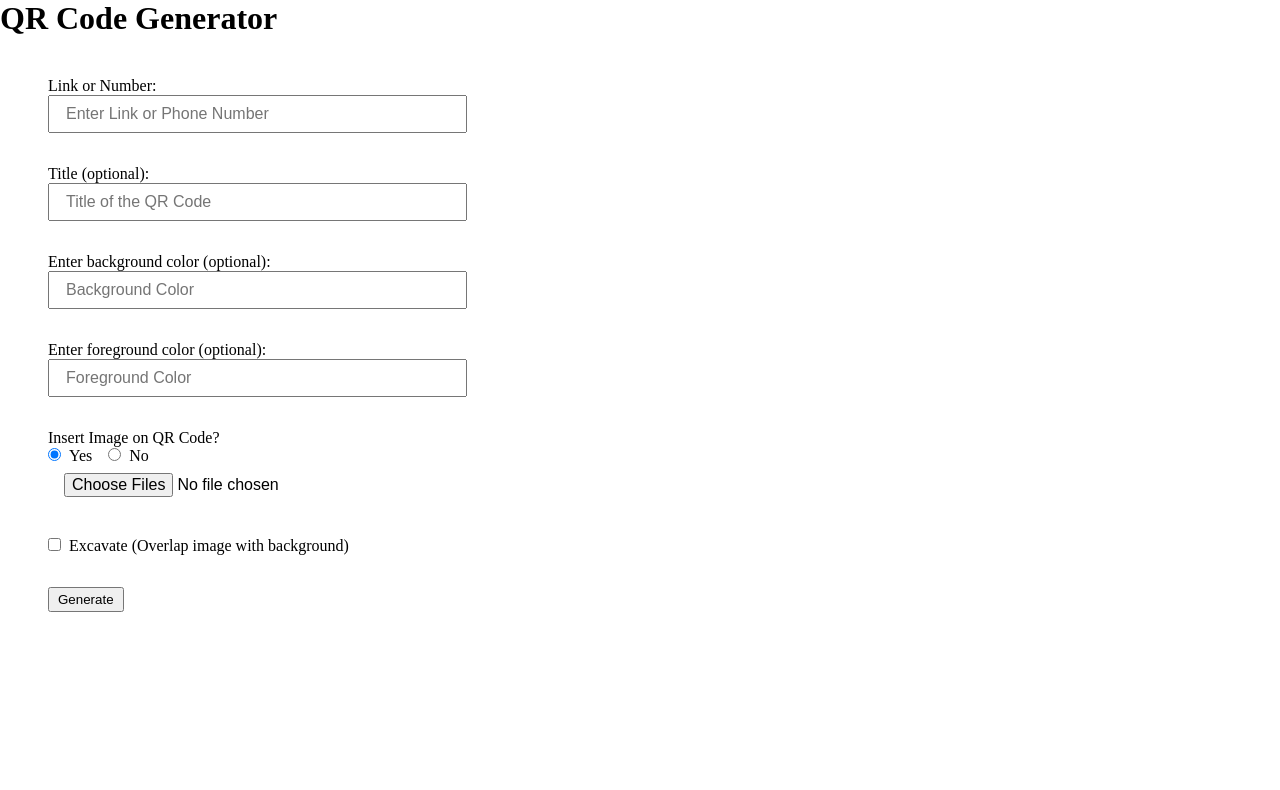
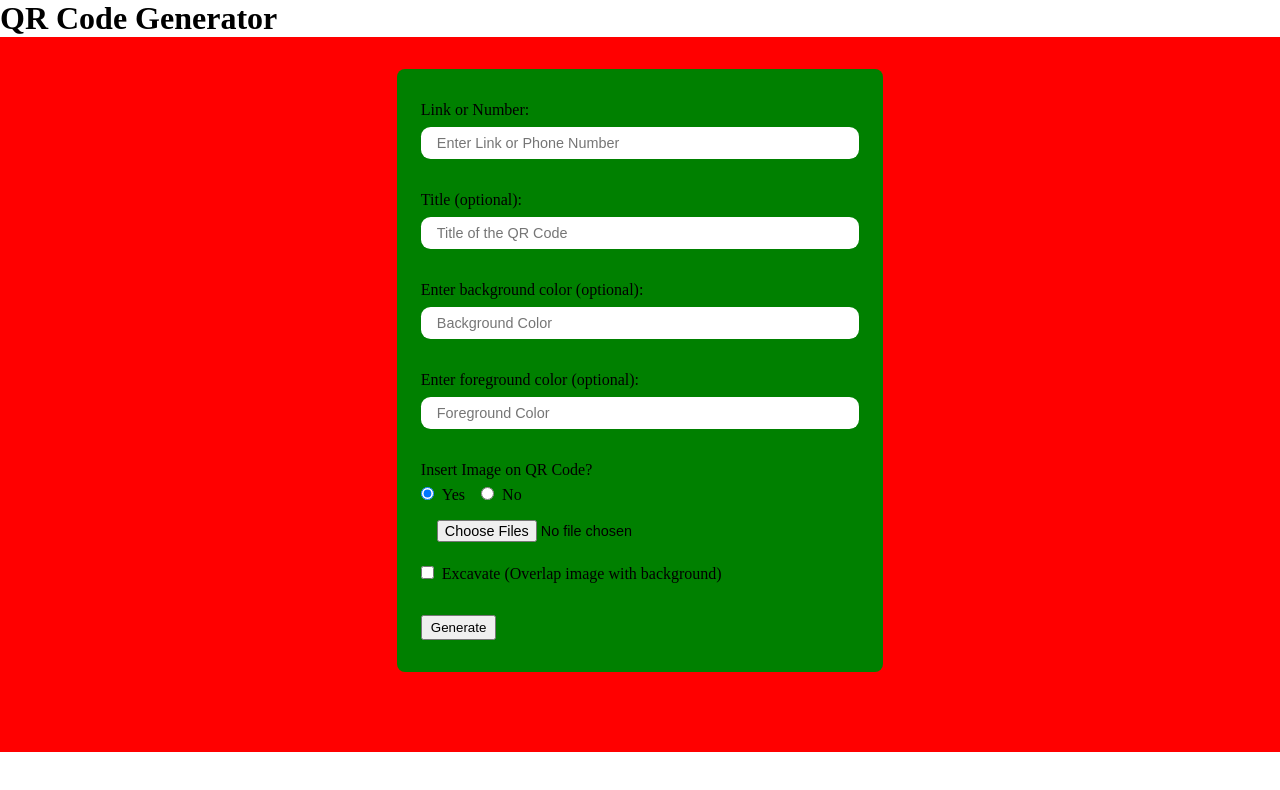
Before and after one commit to Dopetwist/React-QR-Code-generator, a React (Vite) app: page / in a window 1280 px wide. Both pictures are taken after a click on the element "Yes". Shown: the top 790 px of the page. Built offline with nearby package versions, Linux system fonts and the light colour scheme.

Commit message:
style: start app interface design

```diff
--- a/src/components/ImgFile.jsx
+++ b/src/components/ImgFile.jsx
@@ -4,7 +4,7 @@ function ImgFile(props) {
 
     return (
         <div>
-            <input type="file" accept="image/*" onChange={props.func} multiple />
+            <input type="file" id="file-input" accept="image/*" onChange={props.func} multiple />
 
         </div>
     )
--- a/src/index.css
+++ b/src/index.css
@@ -5,20 +5,38 @@
 }
 
 .container {
-    /* background-color: red; */
+    display: flex;
+    justify-content: center;
+    align-items: center;
+    flex-direction: column;
+    background-color: red;
     padding: 2rem;
 }
 
 .container form {
-    width: 60%;
-    padding: 0.5rem 1rem;
+    width: 40%;
+    padding: 2rem 1.5rem;
+    border-radius: 0.5rem;
+    background-color: green;
 }
 
 .container input {
-    width: 60%;
-    font-size: 1rem;
+    width: 100%;
+    font-size: 0.9rem;
+    margin-top: 0.5rem;
     margin-bottom: 2rem;
     padding: 0.5rem 1rem;
+    border-radius: 0.6rem;
+    border: none;
+}
+
+.container input#file-input {
+    width: 70%;
+    margin-bottom: 0.5rem;
+}
+
+section.checkbox {
+    margin-bottom: 1rem;
 }
 
 .container input#excavate,
@@ -40,12 +58,9 @@
     flex-direction: column;
 }
 
-section.checkbox {
-    margin-bottom: 2rem;
-}
-
 .btn {
     width: max-content;
+    margin-top: 1rem;
     padding: 0.2rem 0.5rem;
 }
 
@@ -73,6 +88,7 @@ section.checkbox {
 }
 
 .svg-con {
+    background-color: #fff;
     border: 0.2rem solid lightgray;
     padding: 0.5rem;
 }
```
